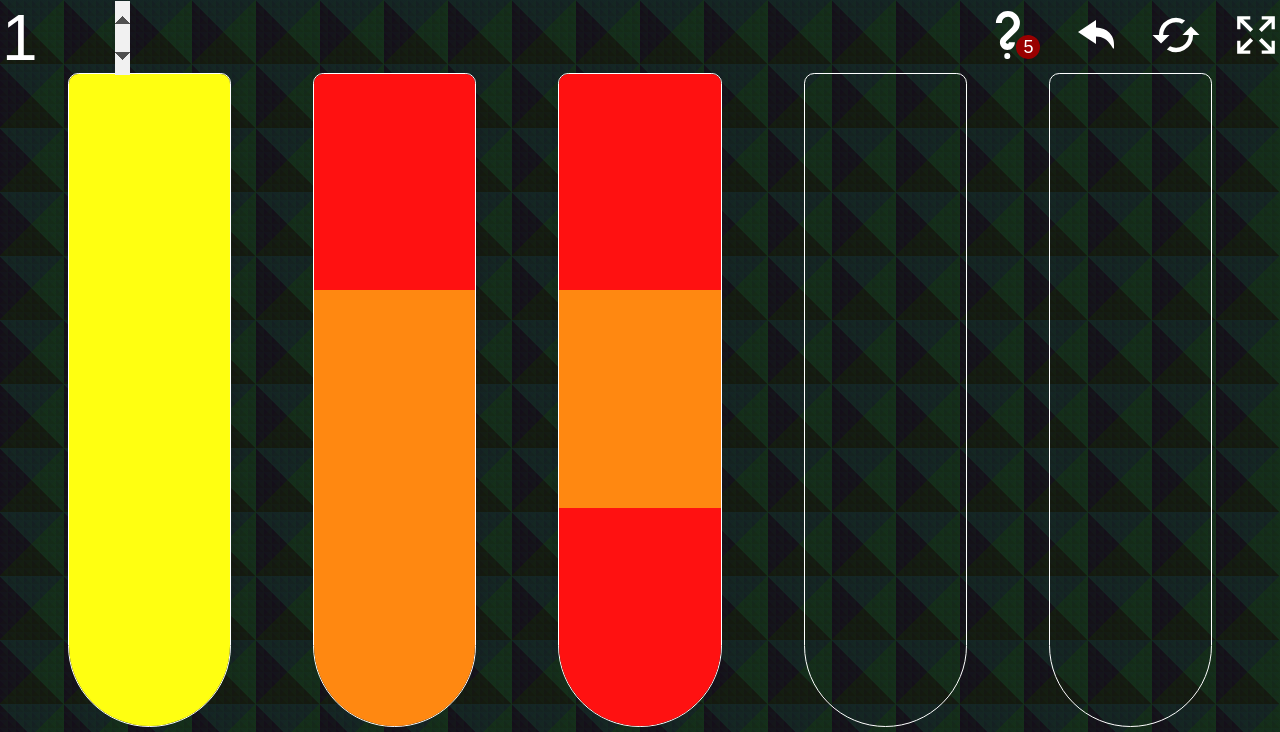
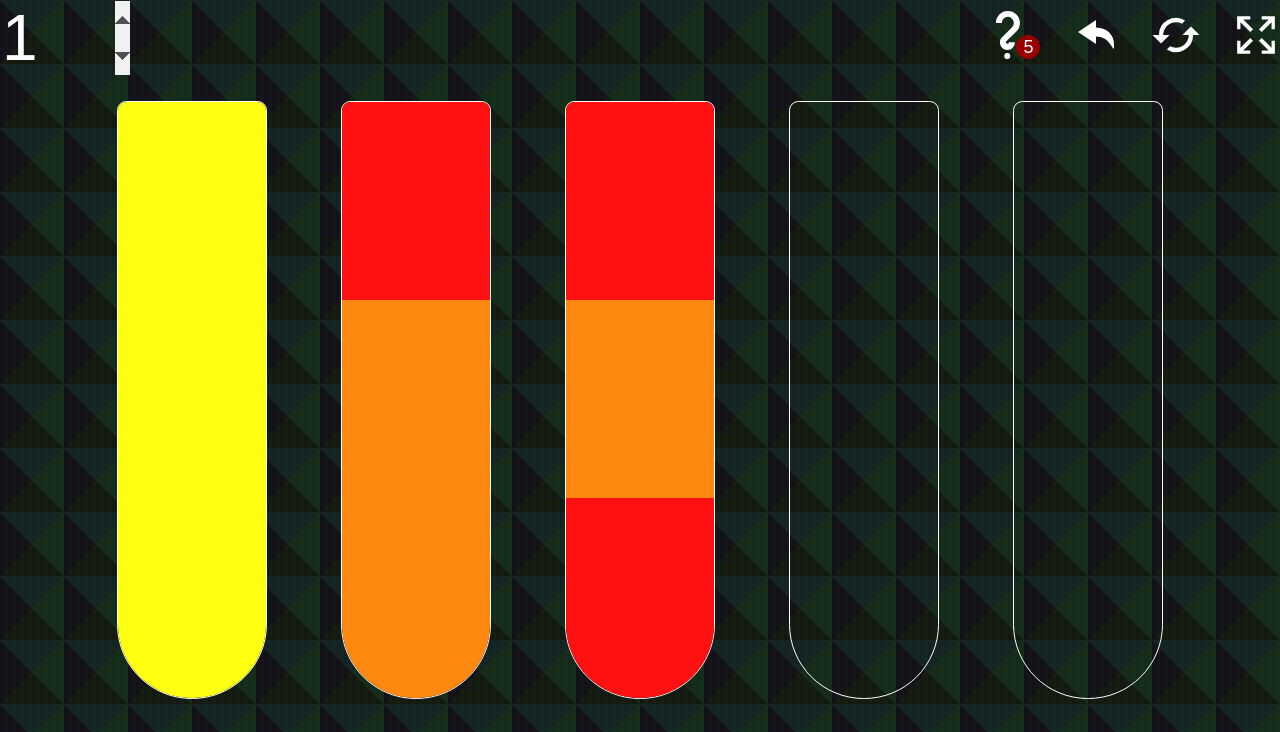
Before and after one commit to Fordi/its-not-a-truck, a website: page docs/index.html in a window 1280 px wide. Shown: the top 732 px of the page. Drawn offline with Linux system fonts and the light colour scheme.

Commit message:
Making a bit more room

```diff
--- a/docs/SortPuzzle.mjs
+++ b/docs/SortPuzzle.mjs
@@ -109,14 +109,13 @@ class SortPuzzle extends HTMLElement {
   }
   get difficulty() { return difficulty[this.level - 1]?.diff ?? 100 }
 
-
   #calculateSize() {
     const { tubes } = this;
 
     let { width, height } = visualViewport;
     this.style.maxHeight = `${height}px`;
     document.body.style.height = `${height}px`;
-    height *= 0.92;
+    height *= 0.84;
     const rar = width / (height / tubeRatio);
     const rows = Math.round(Math.sqrt(tubes / rar));
     const cols = Math.ceil(tubes / rows);
--- a/docs/index.html
+++ b/docs/index.html
@@ -5,7 +5,7 @@
         <meta http-equiv="X-UA-Compatible" content="IE=edge">
         <meta name="viewport" content="width=device-width, initial-scale=1.0">
         <title>It's Not a Truck</title>
-        <link rel="stylesheet" href="./index.css?54"/>
+        <link rel="stylesheet" href="./index.css?55"/>
     </head>
     <body>
     <sort-puzzle></sort-puzzle>
@@ -23,8 +23,8 @@
     </footer>
     <a href="https://retro.pizza/@fordiman" title="Mastodon" rel="me"></a>
     <script type="module">
-        import './SortPuzzle.mjs?54';
-        import './TestTube.mjs?54';
+        import './SortPuzzle.mjs?55';
+        import './TestTube.mjs?55';
         // Get rid of tracking params.
         history.replaceState({}, null, Object.assign(new URL(window.location), { search: '' }).toString());
     </script>
```
